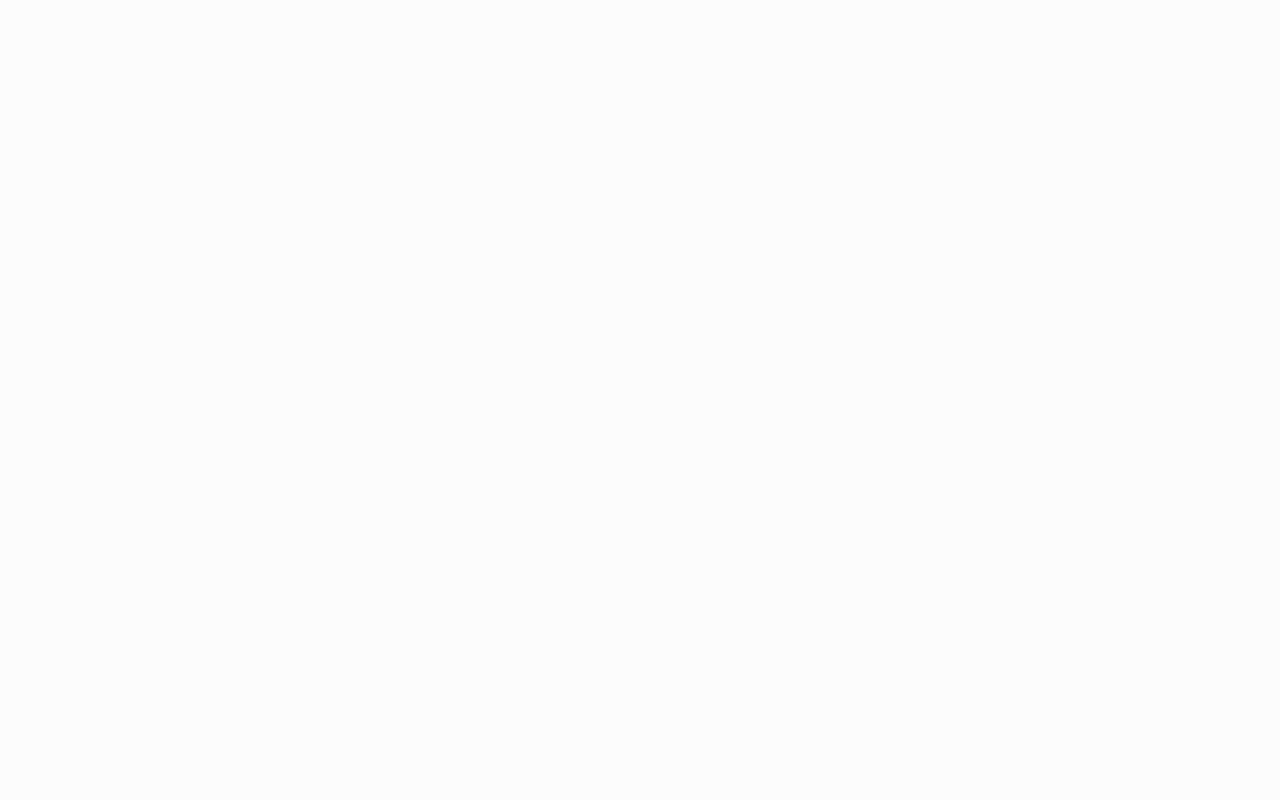
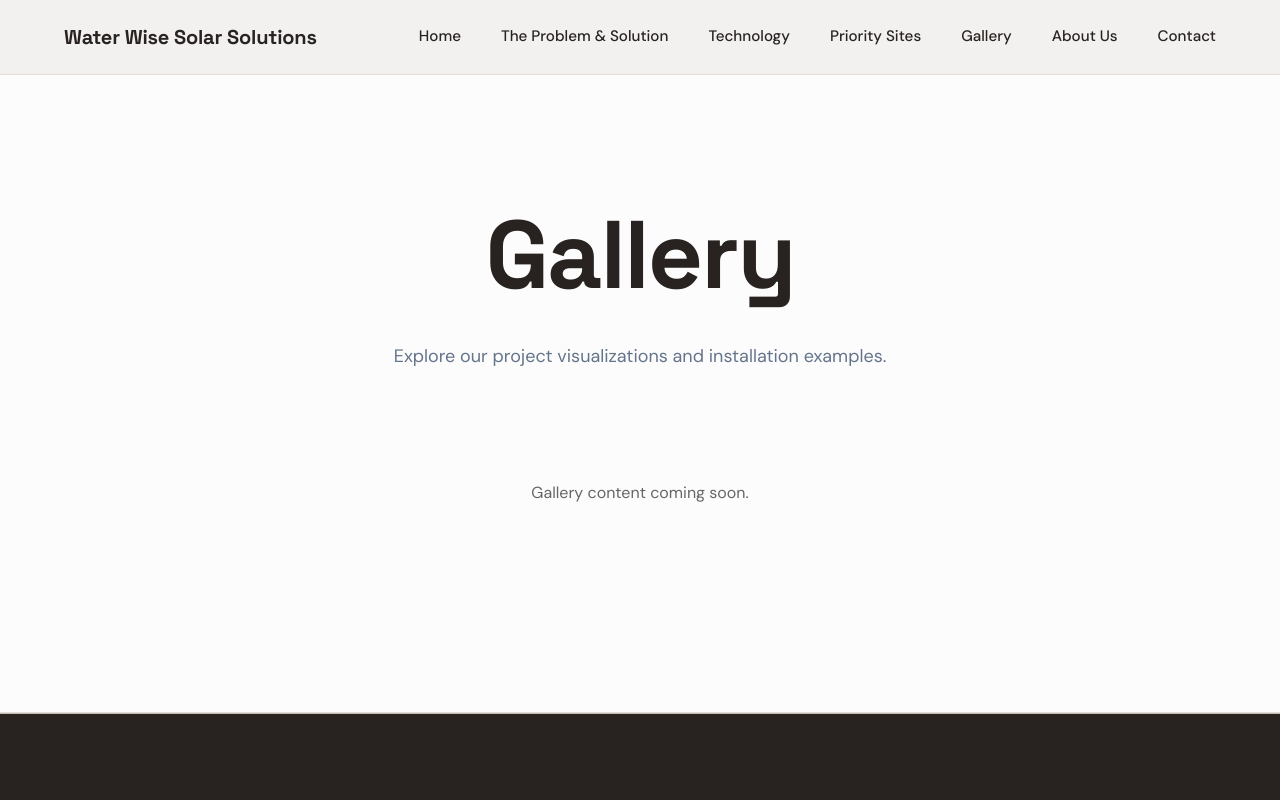
Before and after one commit to davibus/waterwisesolar, a Next.js app: page /gallery in a window 1280 px wide. Before the commit this address had no page. Shown: the top 800 px of the page. Built offline with nearby package versions, Linux system fonts and the light colour scheme.

Commit message:
feat: add Gallery page and nav link

```diff
--- /dev/null
+++ b/src/app/gallery/page.tsx
@@ -0,0 +1,17 @@
+import Link from 'next/link';
+
+export default function GalleryPage() {
+    return (
+        <div className="section section-light">
+            <div className="container">
+                <h1>Gallery</h1>
+                <p className="overview-intro" style={{ margin: '2rem auto' }}>
+                    Explore our project visualizations and installation examples.
+                </p>
+                <div style={{ textAlign: 'center', padding: '4rem 0', color: '#666' }}>
+                    <p>Gallery content coming soon.</p>
+                </div>
+            </div>
+        </div>
+    );
+}
--- a/src/components/Header.tsx
+++ b/src/components/Header.tsx
@@ -13,6 +13,7 @@
                         <Link href="/problem-solution">The Problem & Solution</Link>
                         <Link href="/technology">Technology</Link>
                         <Link href="/priority-sites">Priority Sites</Link>
+                        <Link href="/gallery">Gallery</Link>
                         <Link href="/about">About Us</Link>
                         <Link href="/contact">Contact</Link>
                     </div>
```
